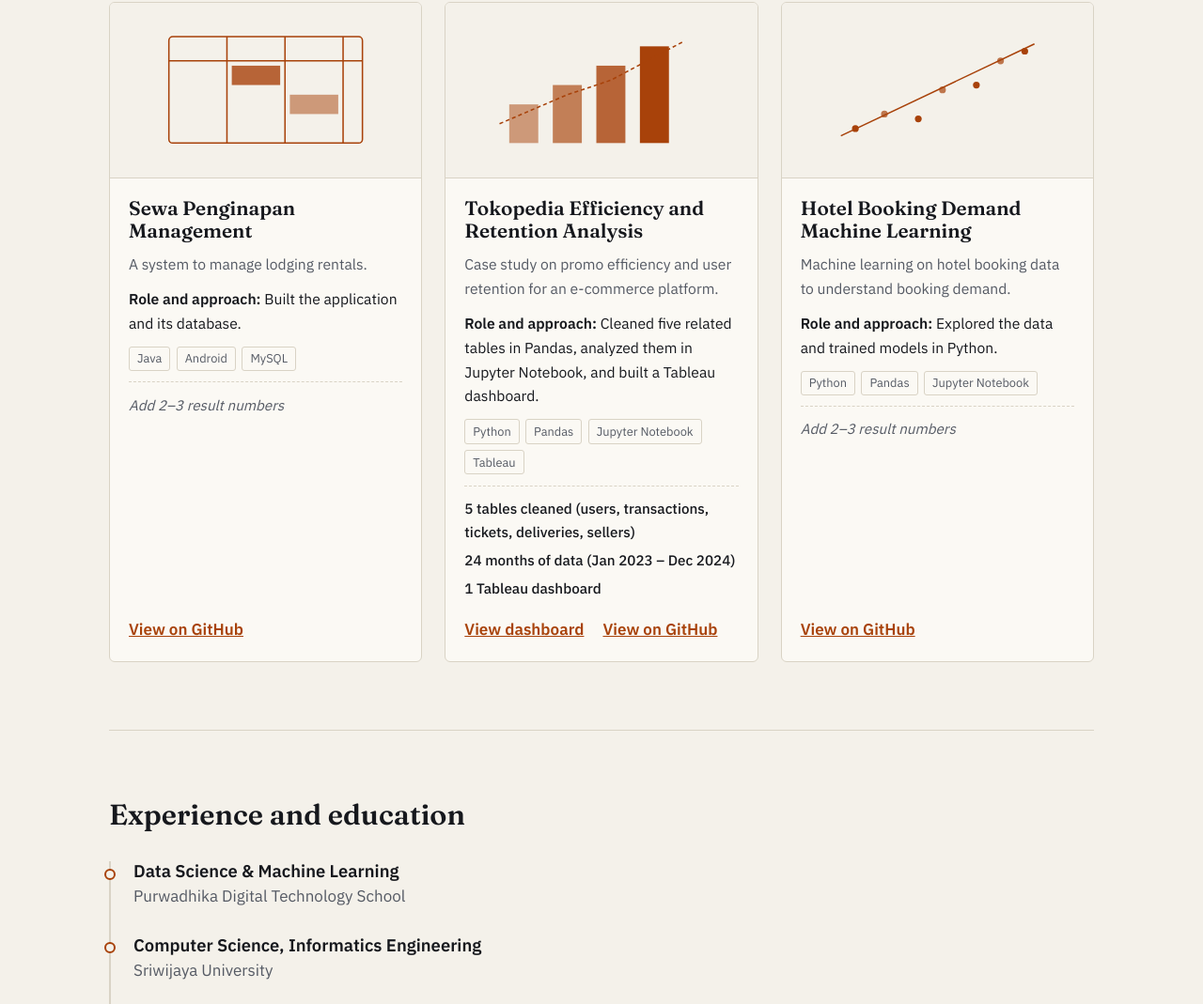
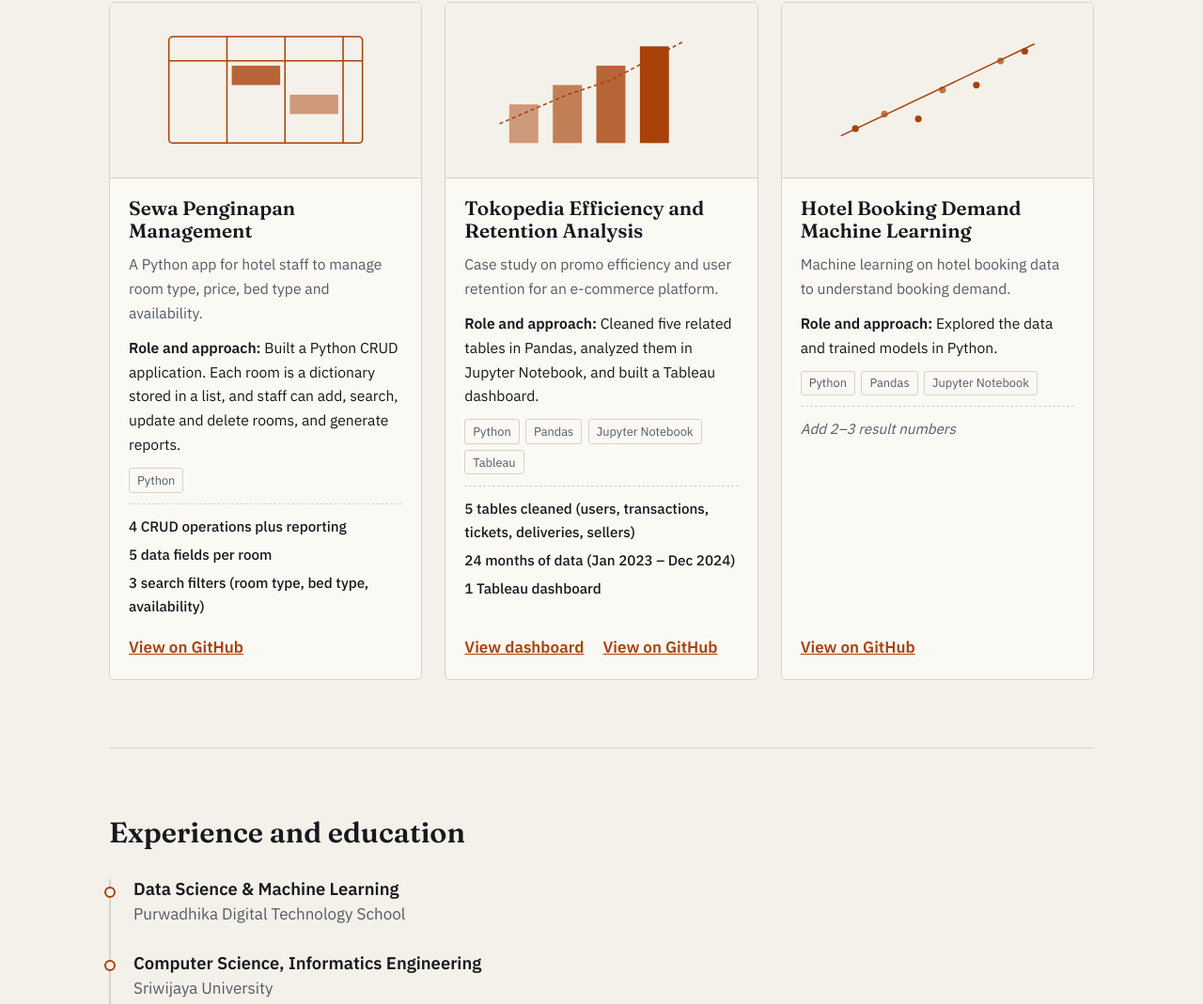
Before and after one commit to aldiriansyahhh02/Portofolio_Website, a plain HTML site: page index.html in a window 1280 px wide. Shown: the part 1280-2349 px from the top of the page at 94% size. Drawn offline with Linux system fonts and the light colour scheme.

Commit message:
Add files via upload

```diff
--- a/index.html
+++ b/index.html
@@ -130,11 +130,11 @@ footer{padding:2rem 0;color:var(--muted);font-size:.9rem;border-top:1px solid va
    <svg class="thumb" width="640" height="360" viewBox="0 0 640 360" role="img" aria-label="Abstract illustration of a lodging booking calendar grid"><rect width="640" height="360" fill="none"/><g fill="none" stroke="currentColor" stroke-width="3"><rect x="120" y="70" width="400" height="220" rx="8"/><path d="M120 120h400M240 70v220M360 70v220M480 70v220"/></g><rect x="250" y="130" width="100" height="40" fill="currentColor" opacity=".8"/><rect x="370" y="190" width="100" height="40" fill="currentColor" opacity=".5"/></svg>
    <div class="body">
     <h3>Sewa Penginapan Management</h3>
-    <p class="ctx">A system to manage lodging rentals.</p>
-    <p><strong>Role and approach:</strong> <span class="todo-text">Built the application and its database.</span></p>
-    <ul class="tools" aria-label="Tools"><li>Java</li><li>Android</li><li>MySQL</li></ul>
-    <ul class="res"><li class="todo">Add 2–3 result numbers</li></ul>
-    <a class="link" href="https://github.com/aldiriansyahhh02" rel="noopener">View on GitHub</a>
+    <p class="ctx">A Python app for hotel staff to manage room type, price, bed type and availability.</p>
+    <p><strong>Role and approach:</strong> Built a Python CRUD application. Each room is a dictionary stored in a list, and staff can add, search, update and delete rooms, and generate reports.</p>
+    <ul class="tools" aria-label="Tools"><li>Python</li></ul>
+    <ul class="res"><li>4 CRUD operations plus reporting</li><li>5 data fields per room</li><li>3 search filters (room type, bed type, availability)</li></ul>
+    <a class="link" href="https://github.com/aldiriansyahhh02/sewa_penginapan_management" rel="noopener">View on GitHub</a>
    </div>
   </article>
 
@@ -209,9 +209,12 @@ var ID={
 "Informatics Engineering":"Teknik Informatika",
 "I am an Informatics Engineering graduate. I started with Java and native Android apps, then moved into data science and machine learning with Python, Pandas and Jupyter Notebook.":"Saya lulusan Teknik Informatika. Saya memulai dengan Java dan aplikasi Android native, lalu beralih ke data science dan machine learning dengan Python, Pandas, dan Jupyter Notebook.",
 "I like work where code and data solve a real business problem and make a product easier to use. Right now my goal is skill development: I want to grow by working with real data and a team.":"Saya suka pekerjaan di mana kode dan data memecahkan masalah bisnis yang nyata dan membuat produk lebih mudah digunakan. Saat ini tujuan saya adalah pengembangan keahlian: saya ingin berkembang dengan bekerja bersama data nyata dan sebuah tim.",
-"A system to manage lodging rentals.":"Sistem untuk mengelola sewa penginapan.",
+"A Python app for hotel staff to manage room type, price, bed type and availability.":"Aplikasi Python untuk staf hotel mengelola tipe kamar, harga, tipe tempat tidur, dan ketersediaan.",
 "Role and approach:":"Peran dan pendekatan:",
-"Built the application and its database.":"Membangun aplikasi dan databasenya.",
+"Built a Python CRUD application. Each room is a dictionary stored in a list, and staff can add, search, update and delete rooms, and generate reports.":"Membangun aplikasi CRUD dengan Python. Setiap kamar disimpan sebagai dictionary dalam sebuah list, dan staf bisa menambah, mencari, mengubah, menghapus kamar, serta membuat laporan.",
+"4 CRUD operations plus reporting":"4 operasi CRUD plus laporan",
+"5 data fields per room":"5 field data per kamar",
+"3 search filters (room type, bed type, availability)":"3 filter pencarian (tipe kamar, tipe tempat tidur, ketersediaan)",
 "Add 2–3 result numbers":"Tambahkan 2–3 angka hasil",
 "View on GitHub":"Lihat di GitHub","View dashboard":"Lihat dashboard",
 "Case study on promo efficiency and user retention for an e-commerce platform.":"Studi kasus efisiensi promo dan retensi pengguna pada platform e-commerce.",
```
